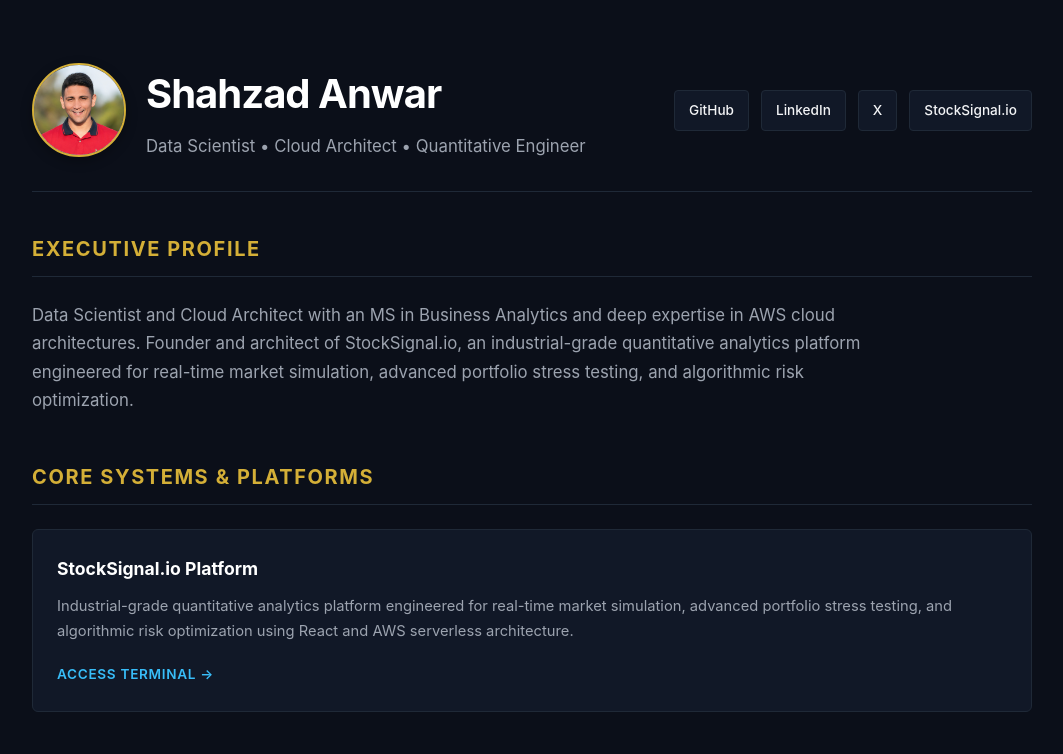
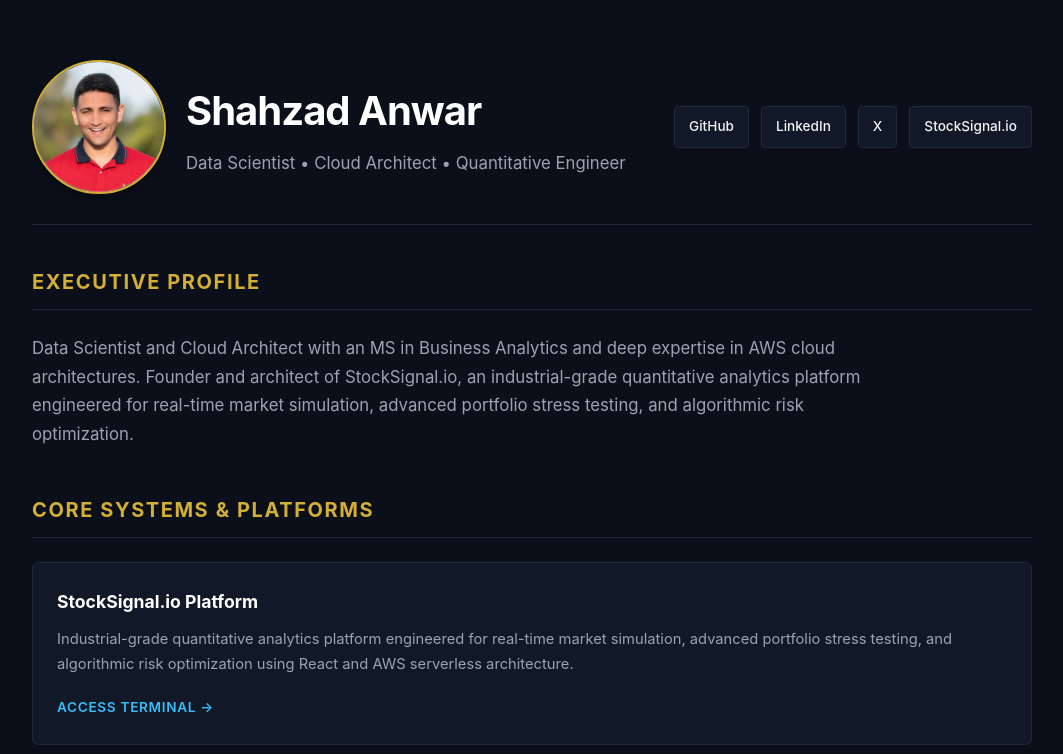
Before and after one commit to SHAHZADANWAR7/portfolio, a plain HTML site: page index.html in a window 1280 px wide. Shown: the top 754 px of the page, without its empty margins (108-1171 px from the left). Drawn offline with Linux system fonts and the light colour scheme.

Commit message:
Update index.html

```diff
--- a/index.html
+++ b/index.html
@@ -39,8 +39,8 @@
             gap: 20px;
         }
         .profile-img {
-            width: 90px;
-            height: 90px;
+            width: 130px;
+            height: 130px;
             border-radius: 50%;
             object-fit: cover;
             border: 2px solid var(--accent-gold);
```
